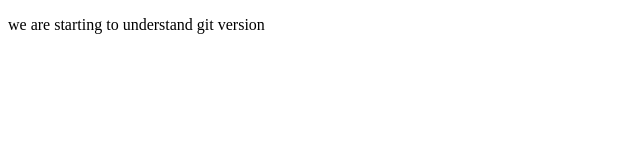
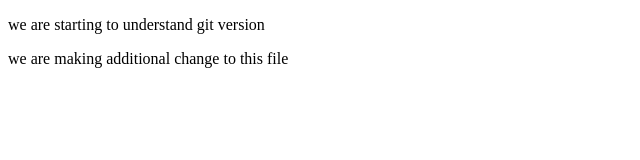
Before and after one commit to OrinamiD/Git-for-beginner, a plain HTML site: page index.html in a window 1280 px wide. Shown: the whole page, without its empty margins (0-640 px from the left). Drawn offline with Linux system fonts and the light colour scheme.

Commit message:
i made a few changes to index.html

```diff
--- a/index.html
+++ b/index.html
@@ -7,5 +7,6 @@
 </head>
 <body>
     <p>we are starting to understand git version</p>
+<p>we are making additional change to this file</p>
 </body>
 </html>
```
